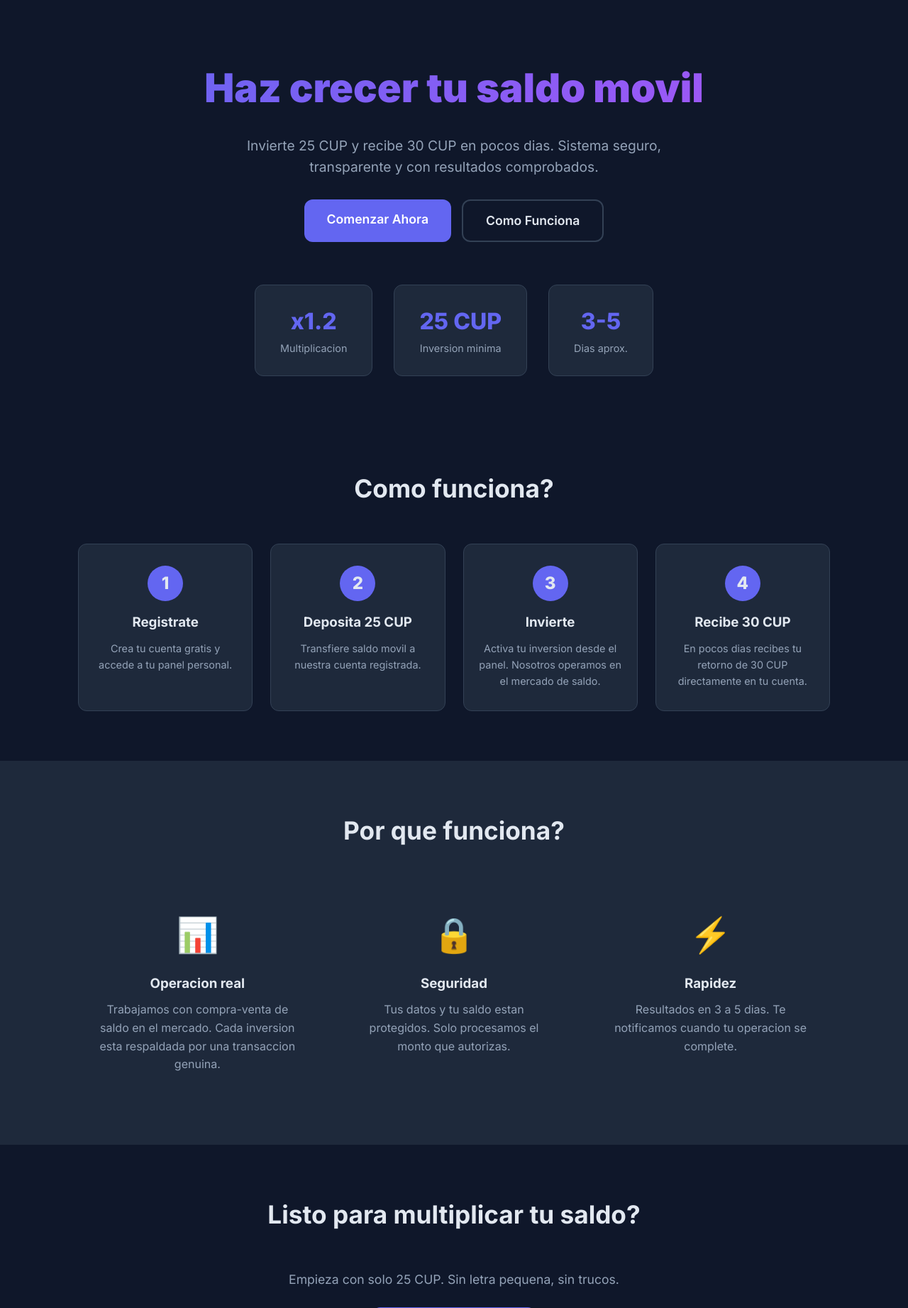
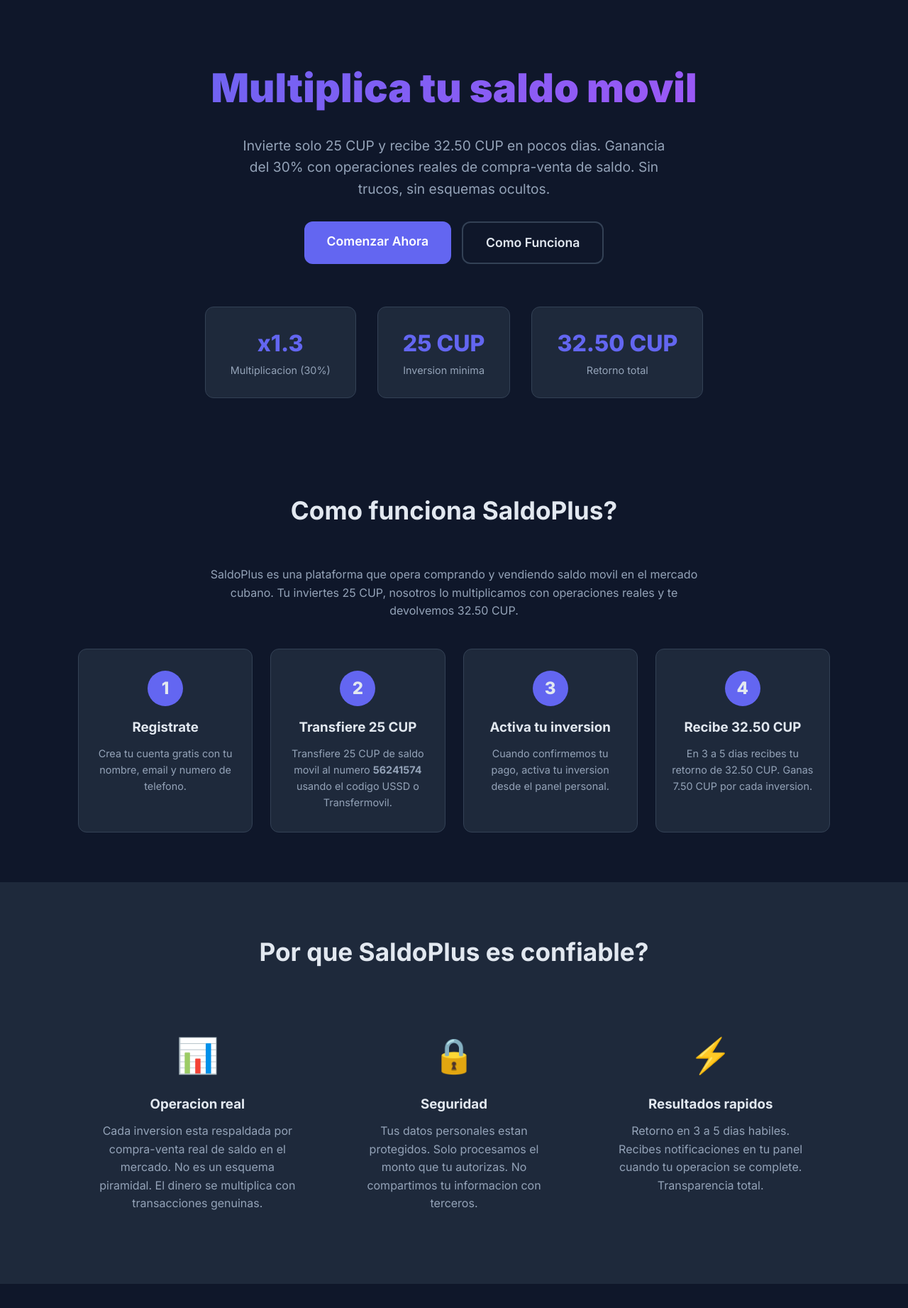
Before and after one commit to javiercoca2002-cell/Saldoplus, a Flask app: page / in a window 1280 px wide. Shown: the part 78-1921 px from the top of the page at 71% size. Run offline with Flask 3, Linux system fonts and the light colour scheme.

Commit message:
Actualizar index.html

```diff
--- a/templates/index.html
+++ b/templates/index.html
@@ -1,11 +1,11 @@
 {% extends "base.html" %}
-{% block title %}SaldoPlus - Inicio{% endblock %}
+{% block title %}SaldoPlus - Multiplica tu Saldo Movil{% endblock %}
 {% block content %}
 <section class="hero">
     <div class="container">
         <div class="hero-content">
-            <h1>Haz crecer tu saldo movil</h1>
-            <p class="hero-subtitle">Invierte 25 CUP y recibe 30 CUP en pocos dias. Sistema seguro, transparente y con resultados comprobados.</p>
+            <h1>Multiplica tu saldo movil</h1>
+            <p class="hero-subtitle">Invierte solo 25 CUP y recibe 32.50 CUP en pocos dias. Ganancia del 30% con operaciones reales de compra-venta de saldo. Sin trucos, sin esquemas ocultos.</p>
             <div class="hero-buttons">
                 <a href="{{ url_for('registro') }}" class="btn btn-large btn-primary">Comenzar Ahora</a>
                 <a href="#como-funciona" class="btn btn-large btn-outline">Como Funciona</a>
@@ -13,16 +13,16 @@
         </div>
         <div class="hero-stats">
             <div class="stat-card">
-                <span class="stat-number">x1.2</span>
-                <span class="stat-label">Multiplicacion</span>
+                <span class="stat-number">x1.3</span>
+                <span class="stat-label">Multiplicacion (30%)</span>
             </div>
             <div class="stat-card">
                 <span class="stat-number">25 CUP</span>
                 <span class="stat-label">Inversion minima</span>
             </div>
             <div class="stat-card">
-                <span class="stat-number">3-5</span>
-                <span class="stat-label">Dias aprox.</span>
+                <span class="stat-number">32.50 CUP</span>
+                <span class="stat-label">Retorno total</span>
             </div>
         </div>
     </div>
@@ -30,27 +30,28 @@
 
 <section id="como-funciona" class="section">
     <div class="container">
-        <h2>Como funciona?</h2>
+        <h2>Como funciona SaldoPlus?</h2>
+        <p style="text-align: center; color: #94a3b8; margin-bottom: 40px; max-width: 700px; margin-left: auto; margin-right: auto;">SaldoPlus es una plataforma que opera comprando y vendiendo saldo movil en el mercado cubano. Tu inviertes 25 CUP, nosotros lo multiplicamos con operaciones reales y te devolvemos 32.50 CUP.</p>
         <div class="steps">
             <div class="step">
                 <div class="step-number">1</div>
                 <h3>Registrate</h3>
-                <p>Crea tu cuenta gratis y accede a tu panel personal.</p>
+                <p>Crea tu cuenta gratis con tu nombre, email y numero de telefono.</p>
             </div>
             <div class="step">
                 <div class="step-number">2</div>
-                <h3>Deposita 25 CUP</h3>
-                <p>Transfiere saldo movil a nuestra cuenta registrada.</p>
+                <h3>Transfiere 25 CUP</h3>
+                <p>Transfiere 25 CUP de saldo movil al numero <strong>56241574</strong> usando el codigo USSD o Transfermovil.</p>
             </div>
             <div class="step">
                 <div class="step-number">3</div>
-                <h3>Invierte</h3>
-                <p>Activa tu inversion desde el panel. Nosotros operamos en el mercado de saldo.</p>
+                <h3>Activa tu inversion</h3>
+                <p>Cuando confirmemos tu pago, activa tu inversion desde el panel personal.</p>
             </div>
             <div class="step">
                 <div class="step-number">4</div>
-                <h3>Recibe 30 CUP</h3>
-                <p>En pocos dias recibes tu retorno de 30 CUP directamente en tu cuenta.</p>
+                <h3>Recibe 32.50 CUP</h3>
+                <p>En 3 a 5 dias recibes tu retorno de 32.50 CUP. Ganas 7.50 CUP por cada inversion.</p>
             </div>
         </div>
     </div>
@@ -58,22 +59,42 @@
 
 <section class="section section-dark">
     <div class="container">
-        <h2>Por que funciona?</h2>
+        <h2>Por que SaldoPlus es confiable?</h2>
         <div class="features">
             <div class="feature">
                 <div class="feature-icon">📊</div>
                 <h3>Operacion real</h3>
-                <p>Trabajamos con compra-venta de saldo en el mercado. Cada inversion esta respaldada por una transaccion genuina.</p>
+                <p>Cada inversion esta respaldada por compra-venta real de saldo en el mercado. No es un esquema piramidal. El dinero se multiplica con transacciones genuinas.</p>
             </div>
             <div class="feature">
                 <div class="feature-icon">🔒</div>
                 <h3>Seguridad</h3>
-                <p>Tus datos y tu saldo estan protegidos. Solo procesamos el monto que autorizas.</p>
+                <p>Tus datos personales estan protegidos. Solo procesamos el monto que tu autorizas. No compartimos tu informacion con terceros.</p>
             </div>
             <div class="feature">
                 <div class="feature-icon">⚡</div>
-                <h3>Rapidez</h3>
-                <p>Resultados en 3 a 5 dias. Te notificamos cuando tu operacion se complete.</p>
+                <h3>Resultados rapidos</h3>
+                <p>Retorno en 3 a 5 dias habiles. Recibes notificaciones en tu panel cuando tu operacion se complete. Transparencia total.</p>
+            </div>
+        </div>
+    </div>
+</section>
+
+<section class="section">
+    <div class="container">
+        <h2>Preguntas frecuentes</h2>
+        <div class="features">
+            <div class="feature">
+                <h3>Como generan la ganancia?</h3>
+                <p>Compramos saldo a una tasa y lo vendemos a otra mayor. El margen de esa operacion es lo que permite pagar tu retorno y generar ganancia para la plataforma.</p>
+            </div>
+            <div class="feature">
+                <h3>Es seguro invertir?</h3>
+                <p>Si. Solo trabajamos con 25 CUP por operacion para minimizar riesgos. Puedes invertir multiples veces segun tu saldo disponible.</p>
+            </div>
+            <div class="feature">
+                <h3>Cuando recibo mi dinero?</h3>
+                <p>En un plazo de 3 a 5 dias habiles tras activar tu inversion. El retorno se acredita directamente en tu cuenta de SaldoPlus.</p>
             </div>
         </div>
     </div>
@@ -82,7 +103,7 @@
 <section class="section cta">
     <div class="container">
         <h2>Listo para multiplicar tu saldo?</h2>
-        <p>Empieza con solo 25 CUP. Sin letra pequena, sin trucos.</p>
+        <p>Empieza con solo 25 CUP y recibe 32.50 CUP. Registrate ahora.</p>
         <a href="{{ url_for('registro') }}" class="btn btn-large btn-primary">Crear Cuenta Gratis</a>
     </div>
 </section>
```
